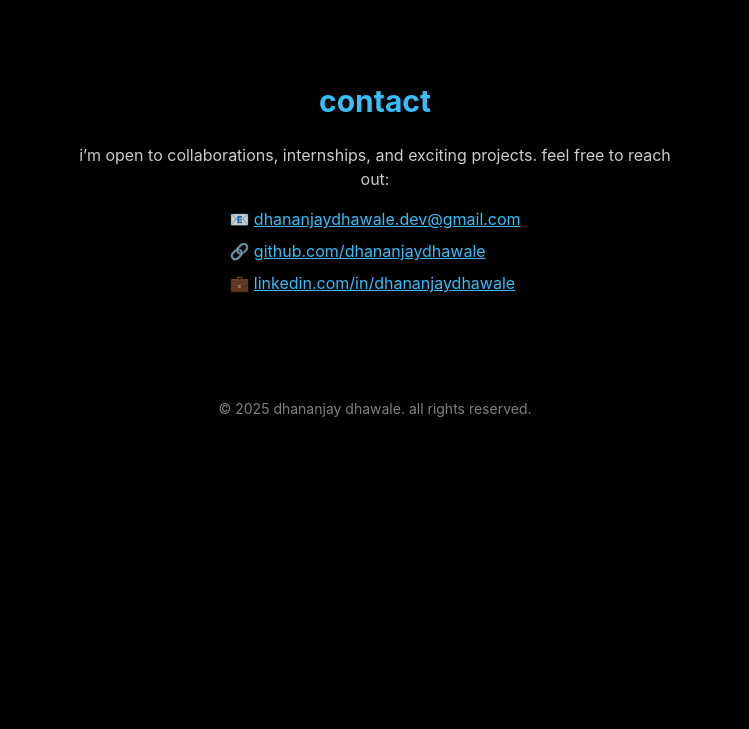
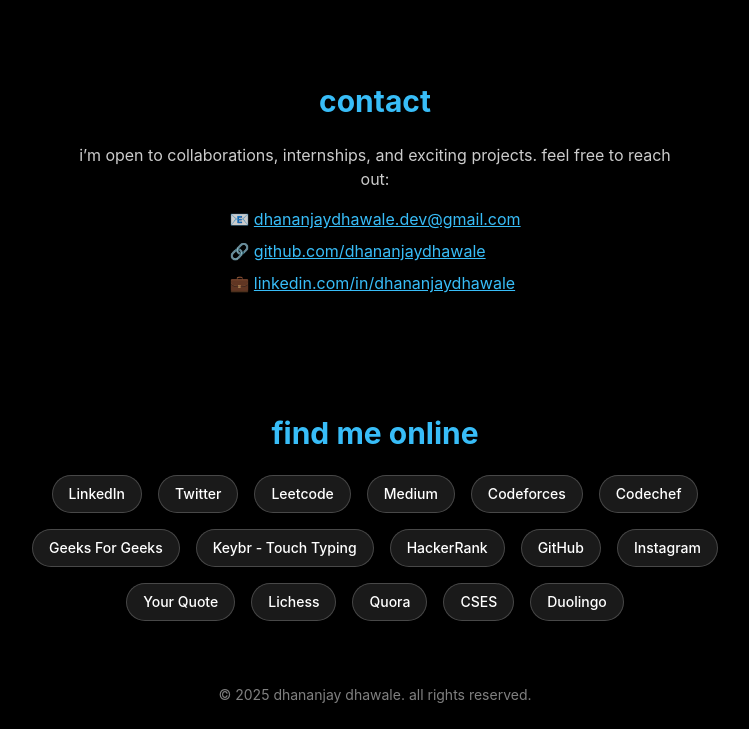
Before and after one commit to dhananjay-dhawale/astro-portfolio, an Astro site: page / in a window 1280 px wide. Shown: the part 1209-1938 px from the top of the page, without its empty margins (265-1014 px from the left). Before the commit the page ends 1652 px from the top, so only its background shows below. Built offline with nearby package versions, Linux system fonts and the light colour scheme; Astro itself is replaced by a stand-in of ours.

Commit message:
updated links

```diff
--- /dev/null
+++ b/src/components/Links.tsx
@@ -0,0 +1,40 @@
+// src/components/Links.tsx
+const links = [
+  { name: 'LinkedIn', url: 'https://www.linkedin.com/in/dhananjay-dhawale-829659198/' },
+  { name: 'Twitter', url: 'https://twitter.com/nonchalantnerdd' },
+  { name: 'Leetcode', url: 'https://leetcode.com/piudpie/' },
+  { name: 'Medium', url: 'https://medium.com/@dhananjaydhawale9' },
+  { name: 'Codeforces', url: 'https://codeforces.com/profile/djay24' },
+  { name: 'Codechef', url: 'https://www.codechef.com/users/piudpie' },
+  { name: 'Geeks For Geeks', url: 'https://auth.geeksforgeeks.org/user/chessnoobdj/profile/' },
+  { name: 'Keybr - Touch Typing', url: 'https://www.keybr.com/profile/4491fz0' },
+  { name: 'HackerRank', url: 'https://www.hackerrank.com/chesskingdj?hr_r=1' },
+  { name: 'GitHub', url: 'https://github.com/dhananjay-dhawale' },
+  { name: 'Instagram', url: 'https://instagram.com/djayclicks' },
+  { name: 'Your Quote', url: 'https://www.yourquote.in/dhananjay-dhawle-bm8wu/quotes' },
+  { name: 'Lichess', url: 'https://lichess.org/@/D_JAY' },
+  { name: 'Quora', url: 'https://www.quora.com/profile/Dhananjay-Dhawle' },
+  { name: 'CSES', url: 'https://cses.fi/user/111362' },
+  { name: 'Duolingo', url: 'https://www.duolingo.com/profile/ph.zQ3Tfn?via=share_profile' },
+];
+
+export default function Links() {
+  return (
+    <section className="py-10 px-6 bg-black text-white max-w-3xl mx-auto text-center">
+      <h2 className="text-3xl font-bold mb-6 text-sky-400">find me online</h2>
+      <div className="flex flex-wrap justify-center gap-4">
+        {links.map(link => (
+          <a
+            key={link.name}
+            href={link.url}
+            target="_blank"
+            rel="noopener noreferrer"
+            className="inline-block px-4 py-2 rounded-full bg-white/10 hover:bg-sky-400 hover:text-black transition text-sm font-medium border border-white/20"
+          >
+            {link.name}
+          </a>
+        ))}
+      </div>
+    </section>
+  );
+}
--- a/src/pages/index.astro
+++ b/src/pages/index.astro
@@ -5,6 +5,7 @@
 import About from '../components/About.tsx';
 import Projects from '../components/Projects.tsx';
 import Contact from '../components/Contact.tsx';
+import Links from '../components/Links.tsx';
 import Footer from '../components/Footer.tsx';
 ---
 
@@ -20,6 +21,7 @@
       <About />
       <Projects />
       <Contact />
+      <Links />
     </main>
     <Footer />
   </body>
```
